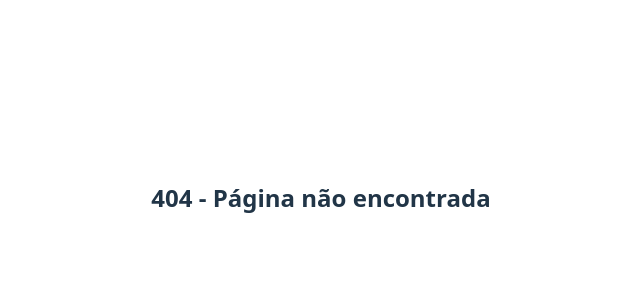
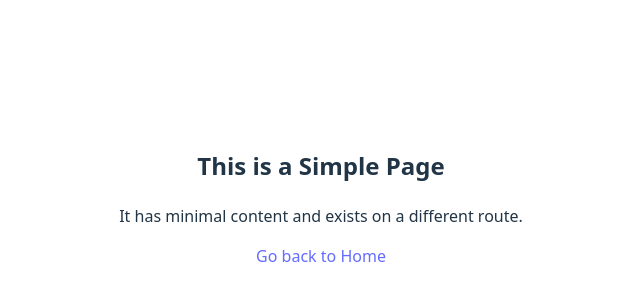
Before and after one commit to felipebarichello/ufrgs-engsoft-sasbinf, a React (Vite) app in the folder ClientApp/: page /rooms in a window 1280 px wide. Before the commit this address had no page. Shown: the part 202-502 px from the top of the page, without its empty margins (319-959 px from the left). Built offline with nearby package versions, Linux system fonts and the light colour scheme.

Commit message:
Webroot redirect to login

```diff
--- a/ClientApp/src/routes/AppRouter.tsx
+++ b/ClientApp/src/routes/AppRouter.tsx
@@ -1,4 +1,4 @@
-import { Routes, Route } from 'react-router-dom'; // Import Routes and Route
+import { Routes, Route, Navigate } from 'react-router-dom'; // Import Routes and Route
 
 import RoomsPage from '../pages/RoomsPage';
 import Error404Page from '../pages/errors/Error404';
@@ -8,11 +8,13 @@ import LoginPage from '../pages/LoginPage';
 function AppRouter() {
   return (
     <Routes>
-      <Route path="/" element={<RoomsPage />} />
+      <Route path="/" element={<Navigate to="/login" replace />} />
 
       <Route path="/login" element={<LoginPage />} />
 
-      <Route path="/react" element={<ReactExamplePage />} /> {/* Example of another route */}
+      <Route path="/rooms" element={<RoomsPage />} />
+
+      <Route path="/react" element={<ReactExamplePage />} />
 
       {/* Catch-all for 404 */}
       <Route path="*" element={<Error404Page />} />
```
